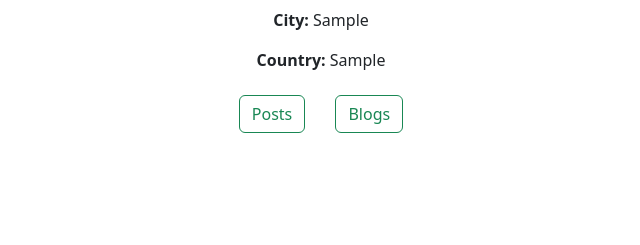
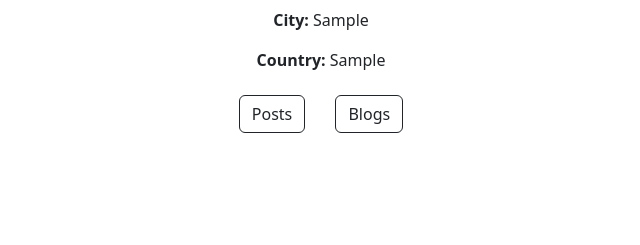
Before and after one commit to wajidkorkani/WYNNN, a Django app: page /all-users/1/profile/page in a window 1280 px wide. Shown: the part 339-584 px from the top of the page, without its empty margins (319-959 px from the left). Run offline with Django 4.2, Linux system fonts and the light colour scheme; a user stored in the database is signed in; tables that the repository leaves empty hold one stand-in row (values such as "Sample post"); grey boxes marked "Sample" are stand-in pictures.

Commit message:
Keys color has been changed to dark.

```diff
--- a/Facebook_Clone_Application/templates/Core/all-users/all_users_profile_page.html
+++ b/Facebook_Clone_Application/templates/Core/all-users/all_users_profile_page.html
@@ -32,7 +32,7 @@
     <h2>{{ users.fname }} {{ users.lname }}</h2>
     <p><strong>City:</strong> {{ users.city }}</p>
     <p><strong>Country:</strong> {{ users.country }}</p>
-    <a class="btn" href="{% url 'all_users_posts' users.slug users.id %}"><button class="btn btn-outline-success">Posts</button></a>
-    <a class="btn" href="{% url 'all_users_blogs' users.slug users.id %}"><button class="btn btn-outline-success">Blogs</button></a>
+    <a class="btn" href="{% url 'all_users_posts' users.slug users.id %}"><button class="btn btn-outline-dark">Posts</button></a>
+    <a class="btn" href="{% url 'all_users_blogs' users.slug users.id %}"><button class="btn btn-outline-dark">Blogs</button></a>
 </div>
 {% endblock %}
```
